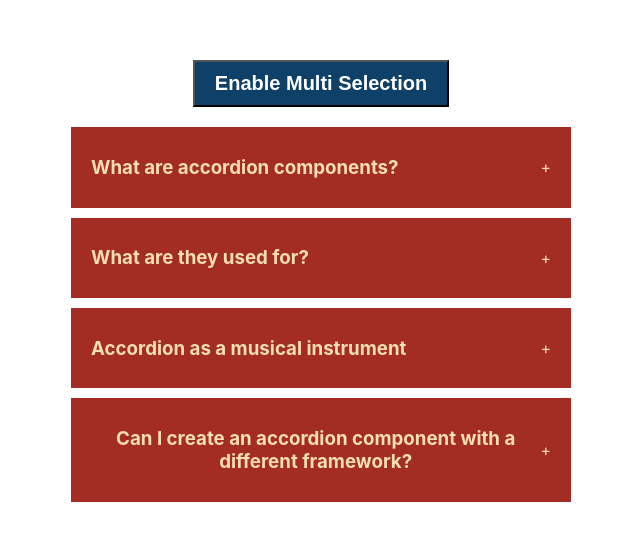
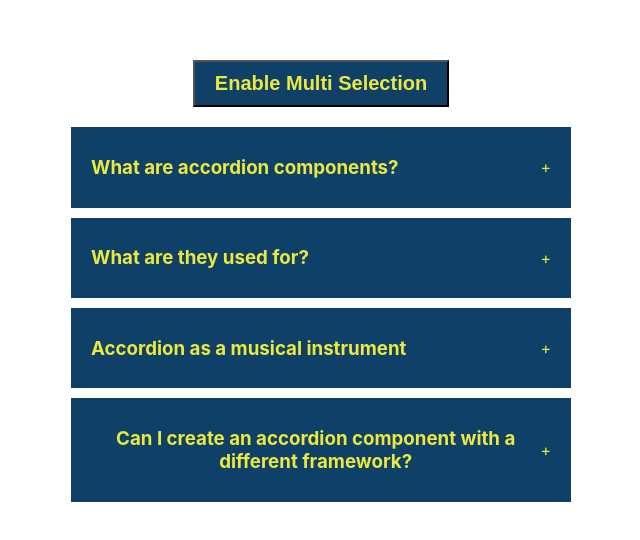
Before and after one commit to Katiasun/Build-React-Projects, a React (Create React App) app: page / in a window 1280 px wide. Shown: the part 114-654 px from the top of the page, without its empty margins (319-959 px from the left). Built offline with nearby package versions, Linux system fonts and the light colour scheme.

Commit message:
change in file styles colors: color, backgroung

```diff
--- a/src/components/accordian/styles.css
+++ b/src/components/accordian/styles.css
@@ -10,7 +10,7 @@
 .wrapper button {
   padding: 10px 20px;
   background: rgb(14, 64, 104);
-  color: white;
+  color: rgb(235, 232, 63);
   font-size: 20px;
   font-weight: bold;
   cursor: pointer;
@@ -19,17 +19,17 @@
   width: 500px;
 }
 .item {
-  background: #a32c23;
+  background: rgb(14, 64, 104);
   margin-bottom: 10px;
   padding: 10px 20px;
 }
 .title {
-  color: wheat;
+  color: rgb(235, 232, 63);
   display: flex;
   justify-content: space-between;
   align-items: center;
   cursor: pointer;
 }
 .content {
-  color: wheat;
+  color: rgb(235, 232, 63);
 }
```
